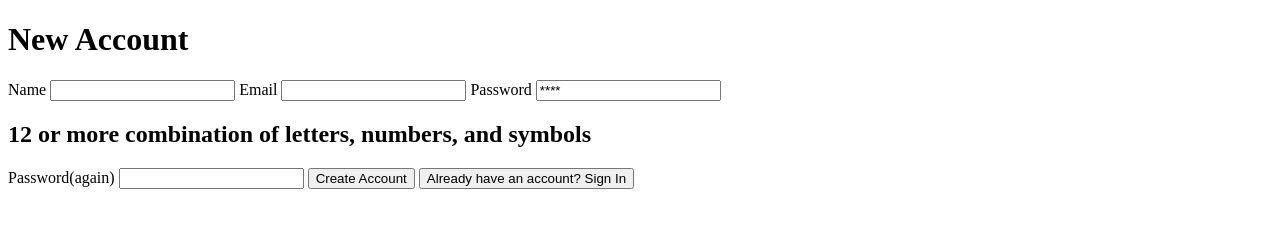
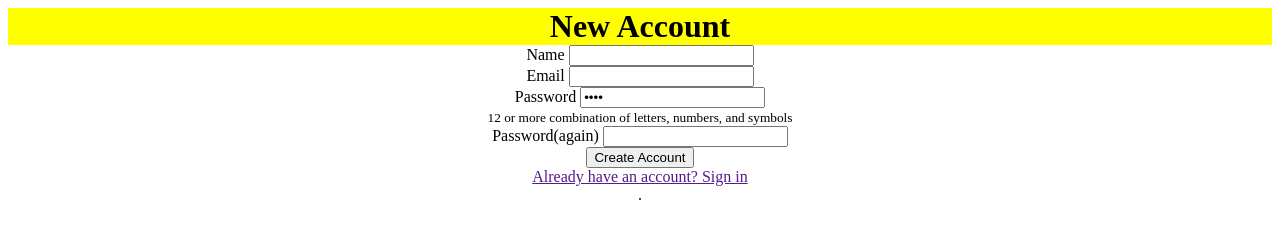
Before and after one commit to LuisMontanoMichel/cc26-matching_mocks, a plain HTML site: page index.html in a window 1280 px wide. Drawn offline with Linux system fonts and the light colour scheme.

Commit message:
brushed html

```diff
--- /dev/null
+++ b/index.css
@@ -0,0 +1,16 @@
+
+h1{
+    margin: auto;
+    background: yellow
+}
+
+.form{
+    margin: auto;
+}
+
+body {
+    text-align: center;
+}
+/* form {
+    display: inline-block;
+} */
--- a/index.html
+++ b/index.html
@@ -13,22 +13,38 @@
 <body>
     <h1> New Account</h1>
 
-    <label>Name</label>
-    <input type="text" id="inputname" name="name">
+    <form action="" method="get" class=form>
+        <div class="form">
+            <label for="username">Name</label>
+            <input type="text" id="inputname">
+        </div>
 
-    <label for="email">Email</label>
-    <input type="text" id="inputemail" name="email">
+        <div class="form">
+            <label for="email">Email</label>
+            <input type="text" id="inputemail">
+        </div>
 
-    <label for="password">Password</label>
-    <input type="text" id="inputpassword" name="password" value="****">
+        <div class="form">
+            <label for="password">Password</label>
+            <input type="password" id="password" value="****">
+            <br>
+            <small>12 or more combination of letters, numbers, and symbols</small>
+        </div>
 
-    <h2>12 or more combination of letters, numbers, and symbols</h2>
+        <div class="form">
+            <label for="passwordagain">Password(again)</label>
+            <input type="text" id="passwordagain">
+        </div>
 
-    <label for="passwordagain">Password(again)</label>
-    <input type="text" id="passwordagain" name="passwordagain" >
+        <div class="form">
+            <input type="submit" value="Create Account" id = "createaccount">
+        </div>
 
-    <input id = "CreateAccountbutton" type="button" value="Create Account">
-    <input id = "SignInbutton" type="button" value="Already have an account? Sign In">
+        <div class="form">
+            <a href="">Already have an account? Sign in</a>
+        </div>
+    </form>
 
+    <link rel="stylesheet" href="index.css">.
 </body>
 </html>
```
